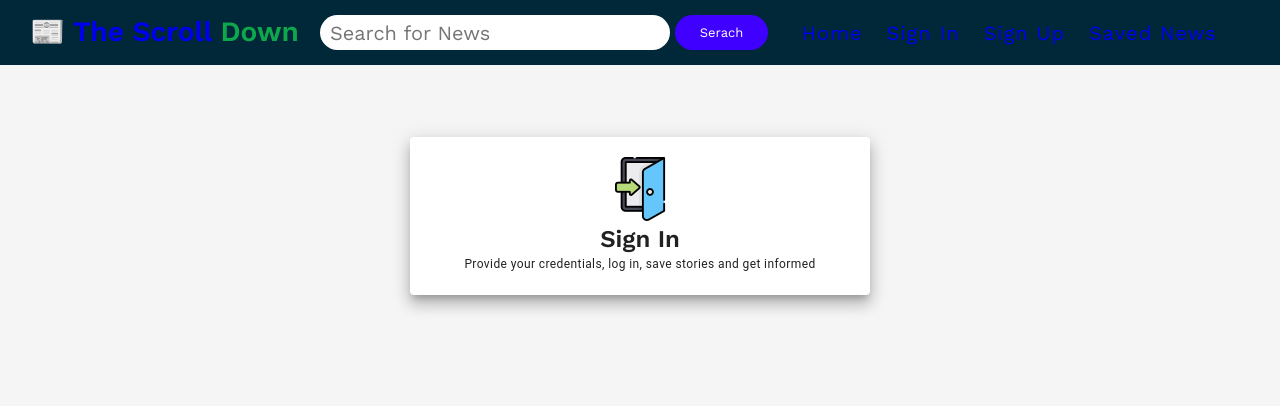
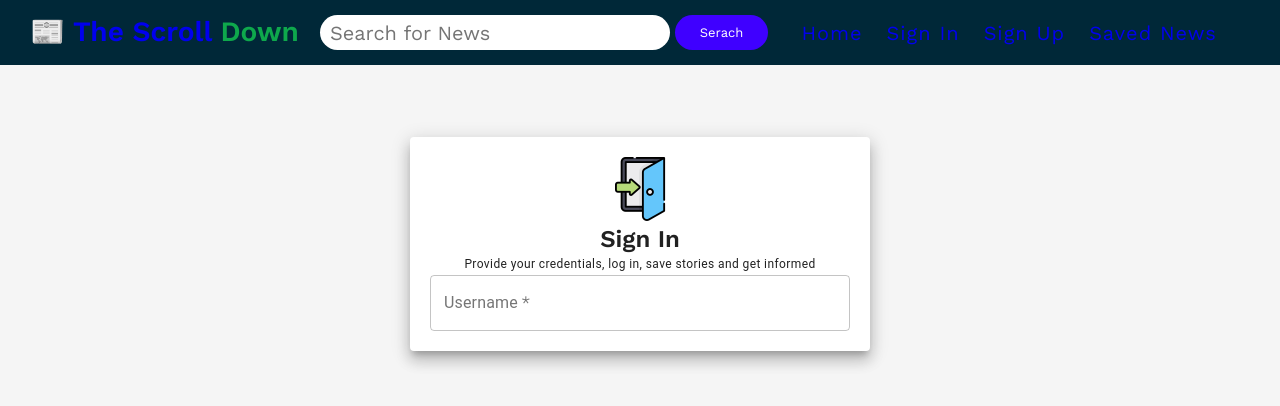
Before and after one commit to willdarkins/the_scroll_down, a React (Create React App) app: page /signin in a window 1280 px wide. Shown: the top 406 px of the page. Built offline with nearby package versions, Linux system fonts and the light colour scheme.

Commit message:
was able to get the input form data to spread full width across card

```diff
--- a/src/pages/SignIn.js
+++ b/src/pages/SignIn.js
@@ -1,5 +1,5 @@
 import React from 'react'
-import { Grid, Paper, Typography } from '@material-ui/core'
+import { Grid, Paper, Typography, TextField } from '@material-ui/core'
 import signinicon from '../images/log-in.png'
 
 function SignIn() {
@@ -14,6 +14,15 @@ function SignIn() {
             <h2 style={headerStyle}>Sign In</h2>
             <Typography variant='caption'>Provide your credentials, log in, save stories and get informed</Typography>
           </Grid>
+          <form>
+            <Grid container spacing={2}>
+
+              <Grid xs={12} item>
+              <TextField label='Username' placeholder='Enter Username' variant='outlined' fullWidth required/>
+              </Grid>
+
+            </Grid>
+          </form>
         </Paper>
       </Grid>
     </>
--- a/src/pages/SignUp.js
+++ b/src/pages/SignUp.js
@@ -14,8 +14,7 @@ function SignUp() {
                     <h2 style={headerStyle}>Sign Up</h2>
                     <Typography variant='caption'>Fill out the form, become a member and start saving news you care about</Typography>
                 </Grid>
-                <form className='formstyles'>
-
+                <form>
                     <Grid container spacing={2}>
                         <Grid xs={12} sm={6} item>
                             <TextField
@@ -24,7 +23,7 @@ function SignUp() {
                                 placeholder='First Name'
                                 variant='outlined'
                                 fullWidth
-                                    required/>
+                                required />
                         </Grid>
                         <Grid xs={12} sm={6} item>
                             <TextField
@@ -33,7 +32,7 @@ function SignUp() {
                                 placeholder='Last Name'
                                 variant='outlined'
                                 fullWidth
-                                    required/>
+                                required />
                         </Grid>
                         <Grid xs={12} item>
                             <TextField
@@ -42,7 +41,7 @@ function SignUp() {
                                 placeholder='Email'
                                 variant='outlined'
                                 fullWidth
-                                    required/>
+                                required />
                         </Grid>
                         <Grid xs={12} item>
                             <TextField
@@ -51,7 +50,7 @@ function SignUp() {
                                 placeholder='Password'
                                 variant='outlined'
                                 fullWidth
-                                    required/>
+                                required />
                         </Grid>
                         <Grid xs={12} item>
                             <Button
```
Lines whose indentation alone changed are shown as unchanged.
